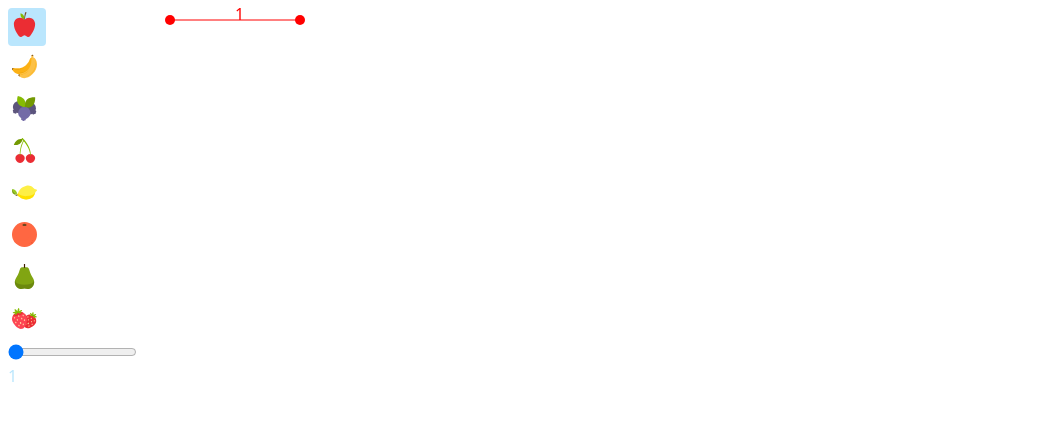
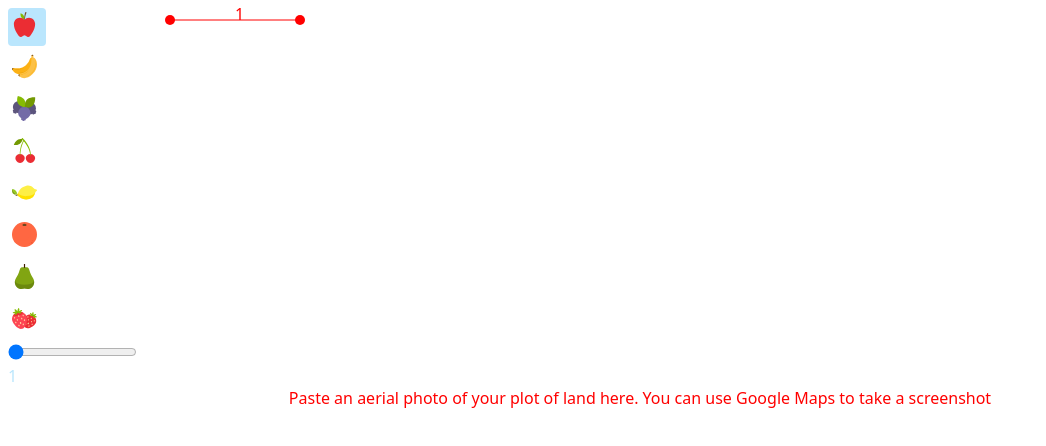
Before and after one commit to begedin/permaplanner, a Vue app: page / in a window 1280 px wide. Shown: the top 446 px of the page, without its empty margins (0-1046 px from the left). Built offline with nearby package versions, Linux system fonts and the light colour scheme.

Commit message:
Add onboarding message to paste image

```diff
--- a/src/App.vue
+++ b/src/App.vue
@@ -136,7 +136,6 @@ const bgImage = ref<SVGImageElement>()
 
 const {
   mapScaleReferenceCentroid,
-  mapScaleReferenceLength,
   mapScaleReferenceLine,
   mapScaleReferenceLineRealLength,
   mapScaleUnitLengthPx,
@@ -186,6 +185,7 @@ setupMapScale()
           </pattern>
         </defs>
         <image
+          v-if="imgSrc"
           ref="bgImage"
           :xlink:href="imgSrc"
           x="0"
@@ -194,6 +194,10 @@ setupMapScale()
           :height="imgHeight"
           opacity="0.5"
         />
+        <text v-else x="50%" y="50%" fill="red" text-anchor="middle" dominant-baseline="middle">
+          Paste an aerial photo of your plot of land here. You can use Google Maps to take a
+          screenshot
+        </text>
         <rect
           x="0"
           y="0"
```
